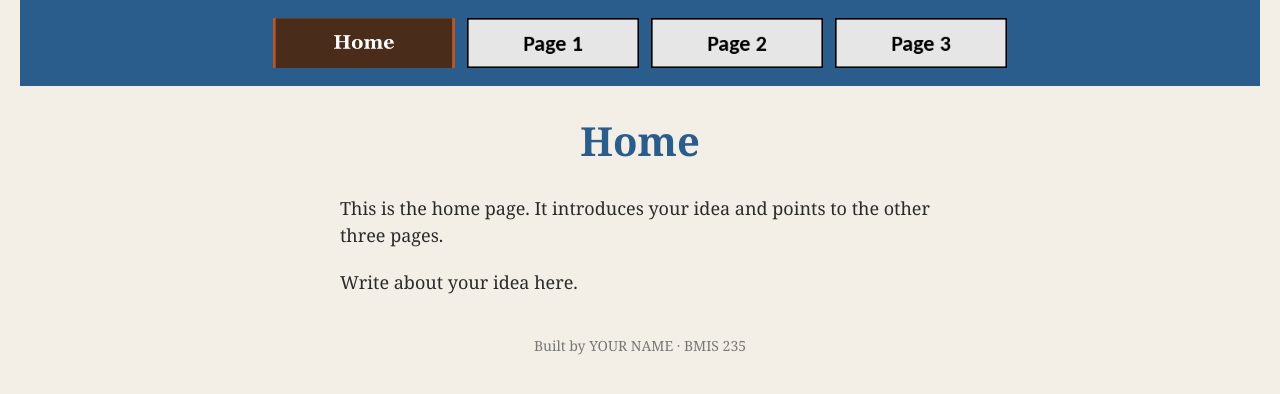
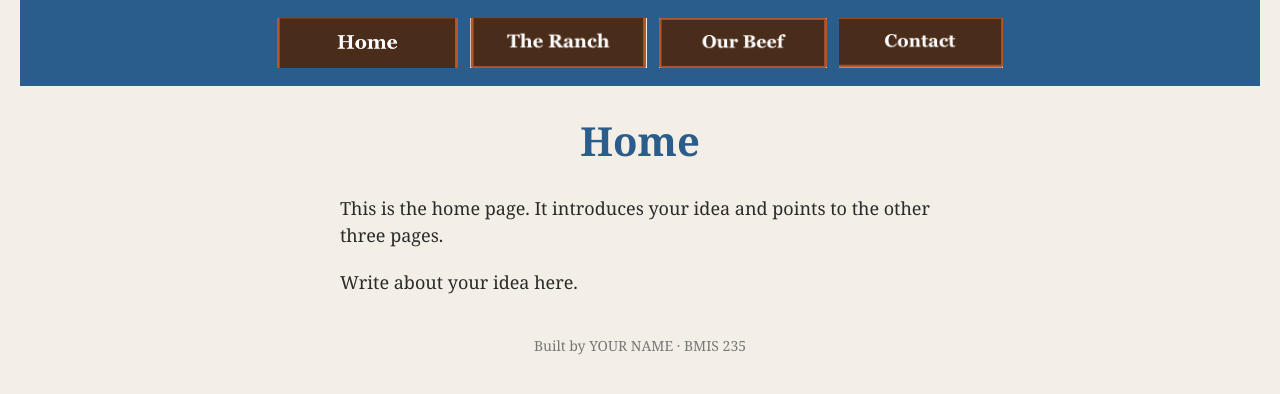
Before and after one commit to parkerjefferson/bmis235-html-3, a plain HTML site: page index.html in a window 1280 px wide. Drawn offline with Linux system fonts and the light colour scheme.

Commit message:
Update index.html

```diff
--- a/index.html
+++ b/index.html
@@ -22,10 +22,10 @@
      other three pages, so every page has the exact same menu.
      ===================================================================== -->
 <nav>
-    <a href="index.html"><img src="img/home.png" alt="Home"></a>
-    <a href="page1.html"><img src="img/page1.png" alt="Page 1"></a>
-    <a href="page2.html"><img src="img/page2.png" alt="Page 2"></a>
-    <a href="page3.html"><img src="img/page3.png" alt="Page 3"></a>
+   <a href="index.html"><img src="img/home.png" alt="Home"></a>
+<a href="page1.html"><img src="img/ranch.png" alt="The Ranch"></a>
+<a href="page2.html"><img src="img/beef.png" alt="Our Beef"></a>
+<a href="page3.html"><img src="img/contact.png" alt="Contact"></a>
 </nav>
 
 <h1>Home</h1>
```
